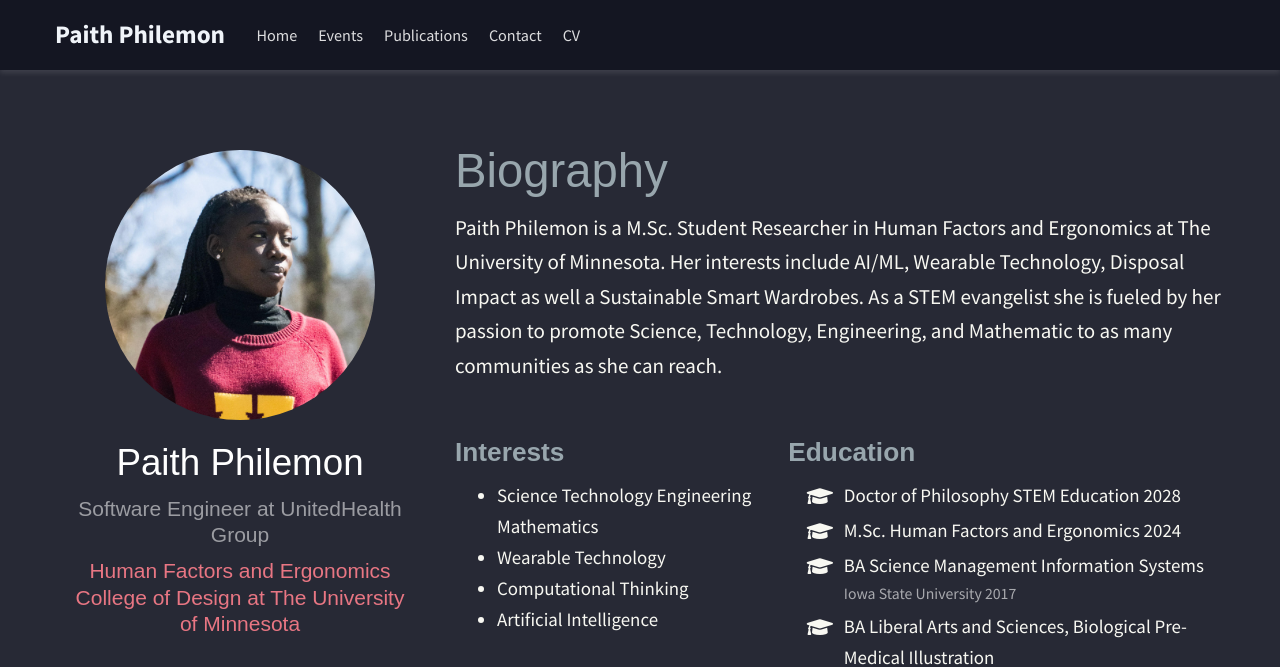
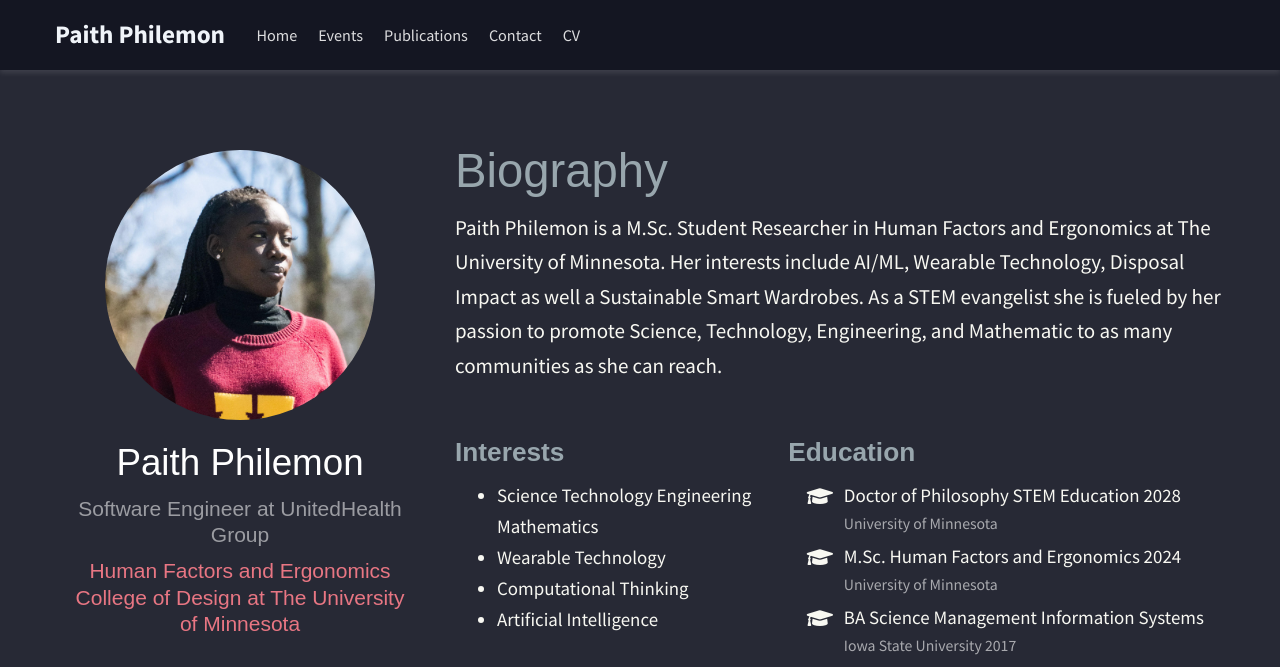
Before and after one commit to Mspaith/mspaith.github.io, a plain HTML site: page index.html in a window 1280 px wide. Shown: the top 667 px of the page. Drawn offline with nearby package versions, Linux system fonts and the light colour scheme; some icons are missing; a web font is replaced by a local one.

Commit message:
Update index.html

```diff
--- a/index.html
+++ b/index.html
@@ -258,6 +258,7 @@
                     <div class="description">
                       <p class="course">
                         Doctor of Philosophy STEM Education 2028
+                        <p class="institution">University of Minnesota</p>
                       </p>
 
                     </div>
@@ -268,6 +269,7 @@
                     <div class="description">
                       <p class="course">
                         M.Sc. Human Factors and Ergonomics 2024
+                        <p class="institution">University of Minnesota</p>
                       </p>
                     </div>
                   </li>
```
